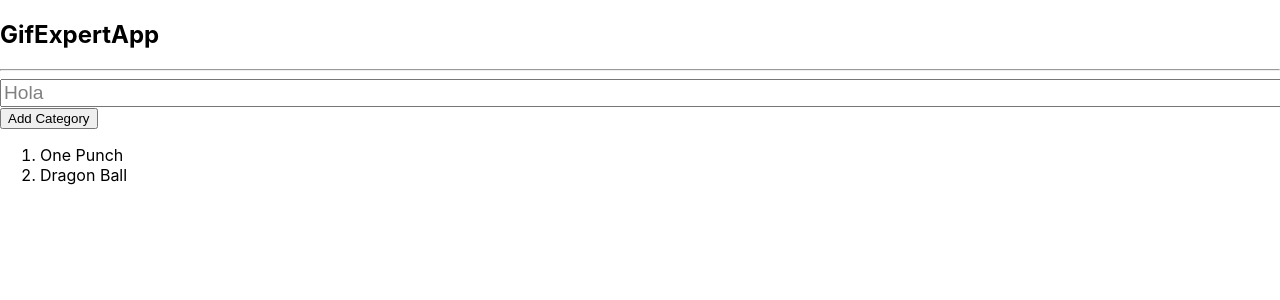
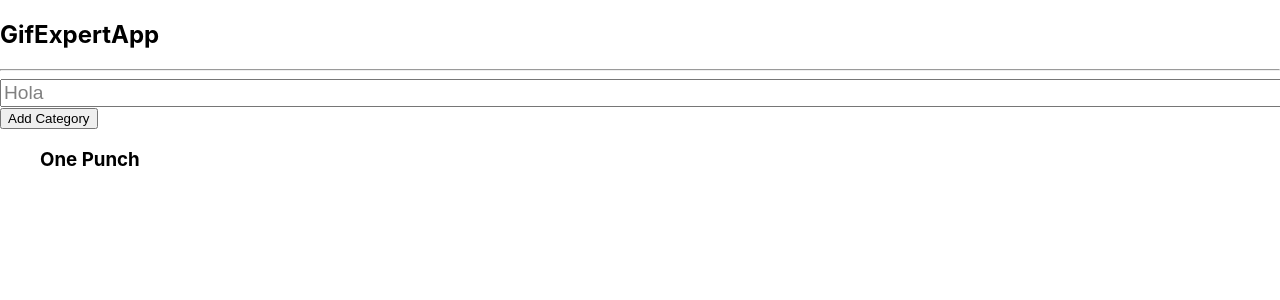
Before and after one commit to Kurtz1993/gif-expert, a React (Create React App) app: page / in a window 1280 px wide. Shown: the top 300 px of the page. Built offline with nearby package versions, Linux system fonts and the light colour scheme; no server answers.

Commit message:
Add useEffect for initial render

```diff
--- a/src/GifExpertApp.tsx
+++ b/src/GifExpertApp.tsx
@@ -1,8 +1,9 @@
 import { useState } from 'react';
-import AddCategory from './AddCategory';
+import AddCategory from './components/AddCategory';
+import GifGrid from './components/GifGrid';
 
 export default function GifExpertApp() {
-  const [categories, setCategories] = useState(['One Punch', 'Dragon Ball']);
+  const [categories, setCategories] = useState(['One Punch']);
 
   return (
     <>
@@ -13,7 +14,7 @@ export default function GifExpertApp() {
 
       <ol>
         {categories.map(category => (
-          <li key={category}>{category}</li>
+          <GifGrid key={category} category={category} />
         ))}
       </ol>
     </>
--- /dev/null
+++ b/src/components/GifGrid.tsx
@@ -0,0 +1,31 @@
+import { useEffect } from 'react';
+import { GifInfo } from '../models/gif-info.model';
+
+interface GifGridProps {
+  category: string;
+}
+
+const GifGrid = ({ category }: GifGridProps) => {
+  const getGifs = async () => {
+    const url =
+      'http://api.giphy.com/v1/gifs/search?q=cat&limit=10&api_key=LiWX0vBkAbyAkHX78VEtAJClxwtIKPwK';
+
+    const resp = await fetch(url);
+    const { data } = (await resp.json()) as { data: GifInfo[] };
+    const gifs = data.map(item => new GifInfo(item));
+
+    console.log(gifs);
+  };
+
+  useEffect(() => {
+    getGifs();
+  }, []);
+
+  return (
+    <div>
+      <h3>{category}</h3>
+    </div>
+  );
+};
+
+export default GifGrid;
--- /dev/null
+++ b/src/models/gif-info.model.ts
@@ -0,0 +1,11 @@
+export class GifInfo {
+  id: string;
+  title: string;
+  url: string;
+
+  constructor(args: any) {
+    this.id = args.id;
+    this.title = args.title;
+    this.url = args.images?.downsized_medium.url;
+  }
+}
```
Also changed, not shown: src/components/AddCategory.tsx (renamed from src/AddCategory.tsx).
